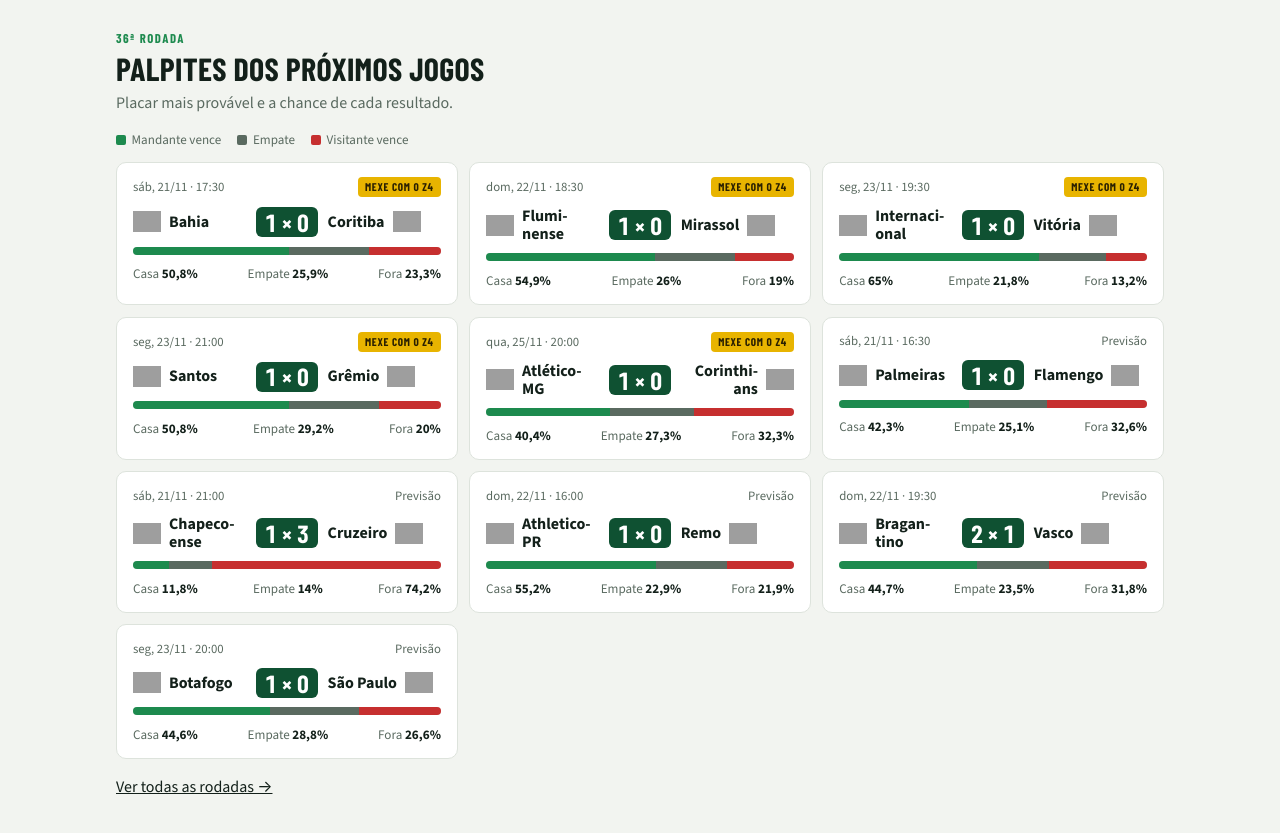
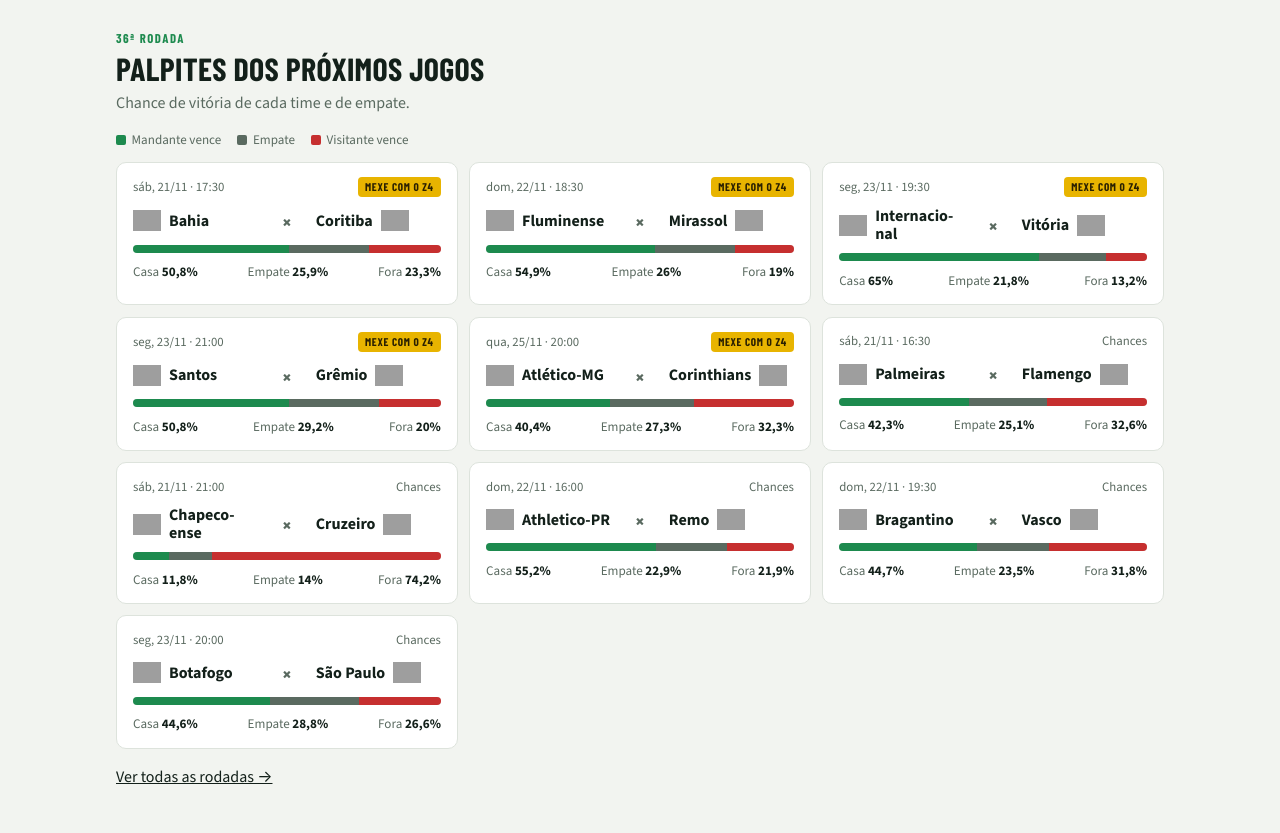
Before and after one commit to limamatt/lima-score, a plain HTML site: page index.html in a window 1280 px wide. Shown: the part 926-1759 px from the top of the page. Drawn offline with nearby package versions, Linux system fonts and the light colour scheme; grey boxes are pictures that could not be loaded; a web font is replaced by a local one.

Commit message:
Remove o placar previsto; mostra só as chances de cada resultado

```diff
--- a/app.js
+++ b/app.js
@@ -91,11 +91,11 @@
       el('span', { text: dataHora(j.data) }),
       aoVivo(j) ? el('span', { class: 'tag', text: 'Ao vivo' })
         : encerrado(j) ? el('span', { text: 'Encerrado' })
-          : opts.destaque ? el('span', { class: 'tag y', text: opts.destaque }) : el('span', { text: 'Previsão' }));
+          : opts.destaque ? el('span', { class: 'tag y', text: opts.destaque }) : el('span', { text: 'Chances' }));
     let placar;
     if (encerrado(j)) placar = el('div', { class: 'sc final num', text: `${j.gols_casa} × ${j.gols_fora}` });
     else if (aoVivo(j) && j.gols_casa != null) placar = el('div', { class: 'sc live num', text: `${j.gols_casa} × ${j.gols_fora}` });
-    else placar = el('div', { class: 'sc pred num', title: 'Placar mais provável', text: p ? p.placar.replace(' x ', ' × ') : '× ' });
+    else placar = el('div', { class: 'sc vs', 'aria-hidden': 'true', text: '×' });
     const card = el('article', { class: 'card game' }, top,
       el('div', { class: 'game-row' }, timeLink(j.casa, 'md'), placar, timeLink(j.fora, 'md')));
     if (p && !encerrado(j)) {
@@ -169,7 +169,7 @@
       proximos.sort((a, b) => (zr.has(b.casa) || zr.has(b.fora)) - (zr.has(a.casa) || zr.has(a.fora)) || a.data.localeCompare(b.data));
       const g = el('div', { class: 'games' });
       proximos.forEach((j) => g.append(cartaoJogo(j, { destaque: zr.has(j.casa) || zr.has(j.fora) ? 'Mexe com o Z4' : null })));
-      app.append(el('section', null, secHead(`${r}ª rodada`, 'Palpites dos próximos jogos', 'Placar mais provável e a chance de cada resultado.'), legendaJogo(), g,
+      app.append(el('section', null, secHead(`${r}ª rodada`, 'Palpites dos próximos jogos', 'Chance de vitória de cada time e de empate.'), legendaJogo(), g,
         el('p', null, el('a', { href: '#rodadas', text: 'Ver todas as rodadas →' }))));
     }
 
@@ -410,7 +410,7 @@
       el('ol', null,
         el('li', { text: 'Para cada jogo, cruzamos a média de gols que o mandante marca em casa com a que o visitante sofre fora, e o contrário, em relação à média do campeonato.' }),
         el('li', { text: 'A fase recente ajusta ataque e defesa: últimos 5 jogos com peso 60% e últimos 10 com peso 40%.' }),
-        el('li', { text: 'Com os gols esperados, a distribuição de Poisson dá a chance de vitória, empate e derrota e o placar mais provável.' }),
+        el('li', { text: 'Com os gols esperados, a distribuição de Poisson dá a chance de vitória, empate e derrota em cada jogo.' }),
         el('li', { text: `O resto do campeonato é simulado ${D.simulacoes.toLocaleString('pt-BR')} vezes. A chance de cada faixa é a parte das simulações em que o clube termina nela.` }),
         el('li', { text: 'A chance de gol ou assistência de um jogador usa a média dele por partida, ajustada pelos gols esperados do time no próximo jogo.' }),
         el('li', { text: 'Os dados são atualizados automaticamente alguns minutos depois do fim de cada jogo.' })));
--- a/style.css
+++ b/style.css
@@ -125,6 +125,7 @@ a.team:hover span{text-decoration:underline}
 .sc{font-family:var(--display);font-weight:800;font-size:1.55rem;line-height:1.15;padding:.05rem .55rem;border-radius:6px;white-space:nowrap;text-align:center;min-width:3.6rem}
 .sc.final{background:var(--fg);color:var(--bg)}
 .sc.pred{background:var(--pitch);color:var(--chalk)}
+.sc.vs{color:var(--muted);font-size:1.3rem;min-width:2.4rem;padding:0}
 .sc.live{background:var(--bad);color:#fff}
 .bar3{display:flex;height:8px;border-radius:4px;overflow:hidden;background:var(--line)}
 .bar3 span{display:block;height:100%}
--- a/sw.js
+++ b/sw.js
@@ -1,6 +1,6 @@
 // Guarda o "esqueleto" do site para abrir rápido e funcionar sem internet.
 // Os dados (data/site.json) sempre vêm da internet primeiro.
-const CACHE = 'termometro-v1';
+const CACHE = 'termometro-v2';
 const BASE = ['./', 'index.html', 'style.css', 'app.js', 'manifest.webmanifest', 'assets/icon-192.png'];
 
 self.addEventListener('install', (e) => {
```
